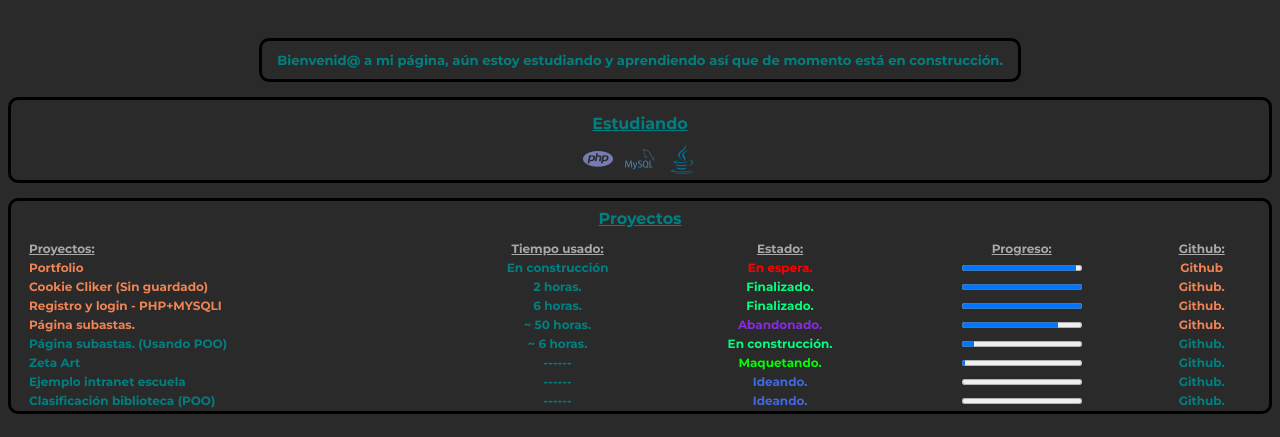
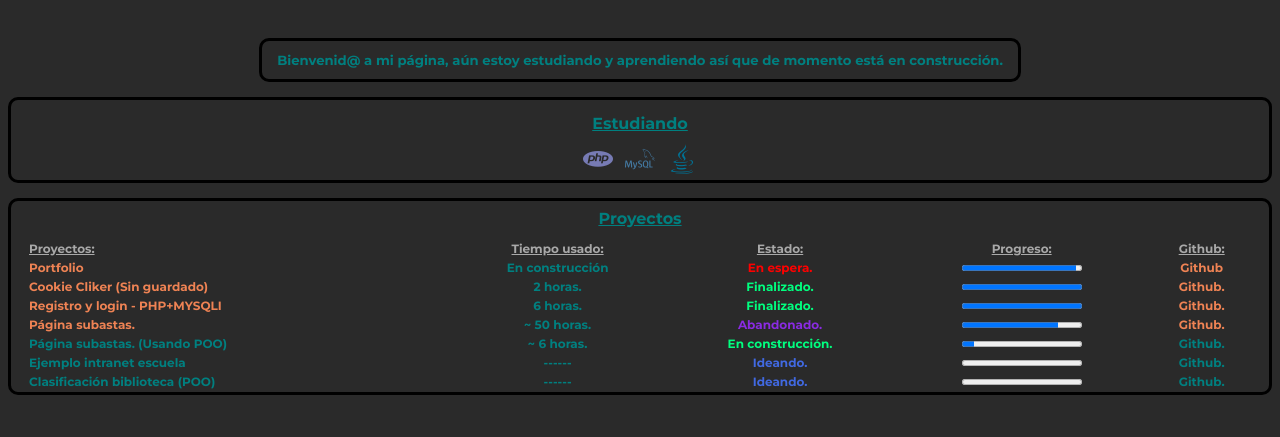
Before and after one commit to Zaragan/erikpvc.es, a plain HTML site: page index.html in a window 1280 px wide. Shown: the top 437 px of the page. Drawn offline with nearby package versions, Linux system fonts and the light colour scheme; files whose address does not match are found by name.

Commit message:
Proyecto abandonado temporalmente

```diff
--- a/index.html
+++ b/index.html
@@ -91,13 +91,6 @@
                         <td>Github.</td>
                     </tr>
                     <tr>
-                        <td class="tal" title="Página de bienvenida.">Zeta Art</td>
-                        <td>------</td>
-                        <td class="textolima">Maquetando.</td>
-                        <td><progress min=0 max=100 value=3></progress></td>
-                        <td>Github.</td>
-                    </tr>
-                    <tr>
                         <td class="tal" title="Intranet de escuela con PHP y MYSQLi.">Ejemplo intranet escuela</td>
                         <td>------</td>
                         <td class="textoAzul">Ideando.</td>
```
